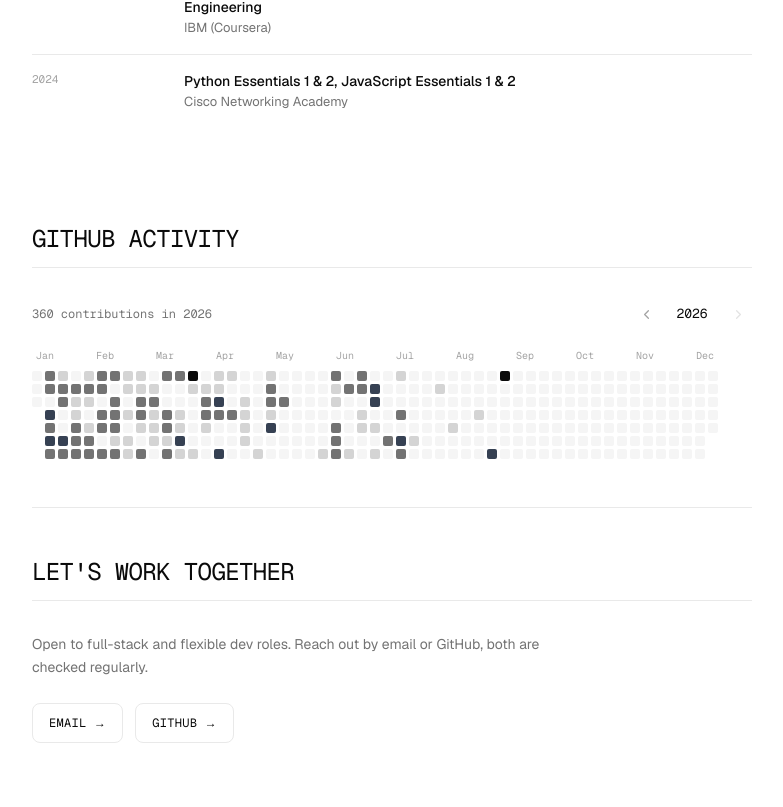
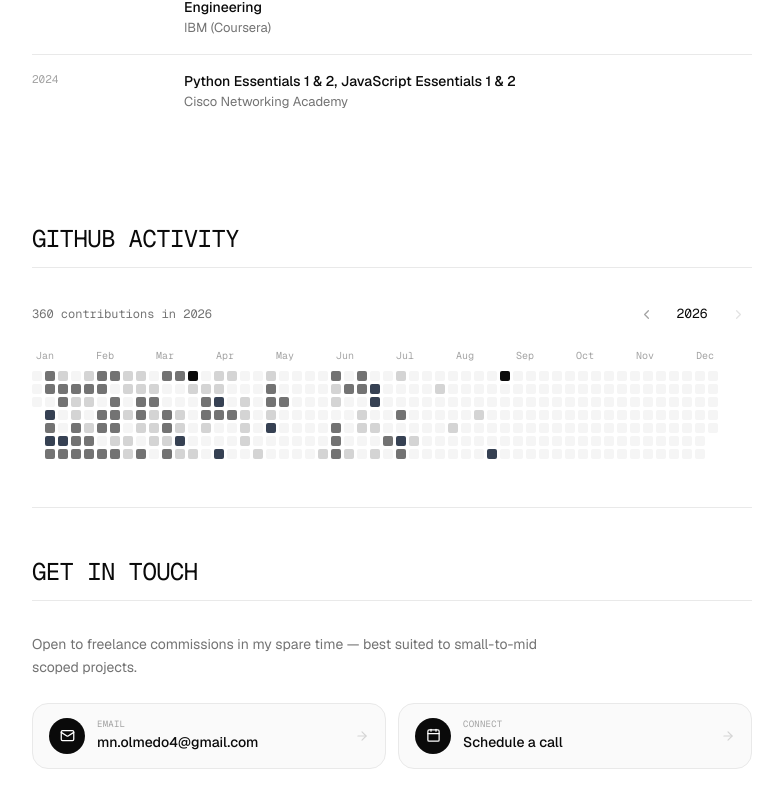
Before and after one commit to 4aer/aer-portfolio, a Next.js app: page / in a window 1280 px wide. Shown: the part 1860-2667 px from the top of the page, without its empty margins (248-1031 px from the left). Built offline with nearby package versions, Linux system fonts and the light colour scheme.

Commit message:
refactor: contact section
- structured contact cards
- used calendly as the scheduler

```diff
--- a/src/components/sections/ContactSection.tsx
+++ b/src/components/sections/ContactSection.tsx
@@ -1,28 +1,58 @@
+import { Mail, Calendar, ArrowRight } from "lucide-react";
 import { SectionHeader } from "@/components/ui/SectionHeader";
+
+const CALENDLY_URL = "https://calendly.com/mn-olmedo4/30min";
+const EMAIL = "mn.olmedo4@gmail.com";
+
+const contactCards = [
+  {
+    label: "Email",
+    value: EMAIL,
+    href: `mailto:${EMAIL}`,
+    icon: Mail,
+    external: false,
+  },
+  {
+    label: "Connect",
+    value: "Schedule a call",
+    href: CALENDLY_URL,
+    icon: Calendar,
+    external: true,
+  },
+];
 
 export function ContactSection() {
   return (
     <section className="py-12 border-t border-gray-200">
-      <SectionHeader label="let's work together" />
+      <SectionHeader label="Get in Touch" />
       <p className="text-gray-500 text-[14px] leading-relaxed max-w-lg mb-6">
-        Open to full-stack and flexible dev roles. Reach out by email or
-        GitHub, both are checked regularly.
+        Open to freelance commissions in my spare time — best suited to small-to-mid scoped projects.
       </p>
-      <div className="flex flex-wrap gap-3">
-        <a
-          href="mailto:mn.olmedo4@gmail.com"
-          className="font-technical text-[12px] uppercase tracking-wide border border-gray-200 rounded-[8px] px-4 py-2.5 hover:border-gray-300 transition-colors"
-        >
-          Email →
-        </a>
-        <a
-          href="https://github.com/4aer"
-          target="_blank"
-          rel="noopener noreferrer"
-          className="font-technical text-[12px] uppercase tracking-wide border border-gray-200 rounded-[8px] px-4 py-2.5 hover:border-gray-300 transition-colors"
-        >
-          GitHub →
-        </a>
+
+      <div className="grid sm:grid-cols-2 gap-3">
+        {contactCards.map((card) => (
+          <a
+            key={card.label}
+            href={card.href}
+            target={card.external ? "_blank" : undefined}
+            rel={card.external ? "noopener noreferrer" : undefined}
+            className="group flex items-center gap-3 rounded-[16px] border border-gray-200 bg-gray-50 px-4 py-3.5 hover:border-gray-300 transition-colors"
+          >
+            <span className="flex items-center justify-center w-9 h-9 rounded-full bg-ink text-background shrink-0">
+              <card.icon size={15} />
+            </span>
+            <span className="flex-1 min-w-0">
+              <span className="font-technical text-[9px] uppercase tracking-wide text-gray-400 block">
+                {card.label}
+              </span>
+              <span className="text-[14px] font-medium truncate block">{card.value}</span>
+            </span>
+            <ArrowRight
+              size={14}
+              className="text-gray-300 group-hover:text-ink group-hover:translate-x-0.5 transition-all shrink-0"
+            />
+          </a>
+        ))}
       </div>
     </section>
   );
```
